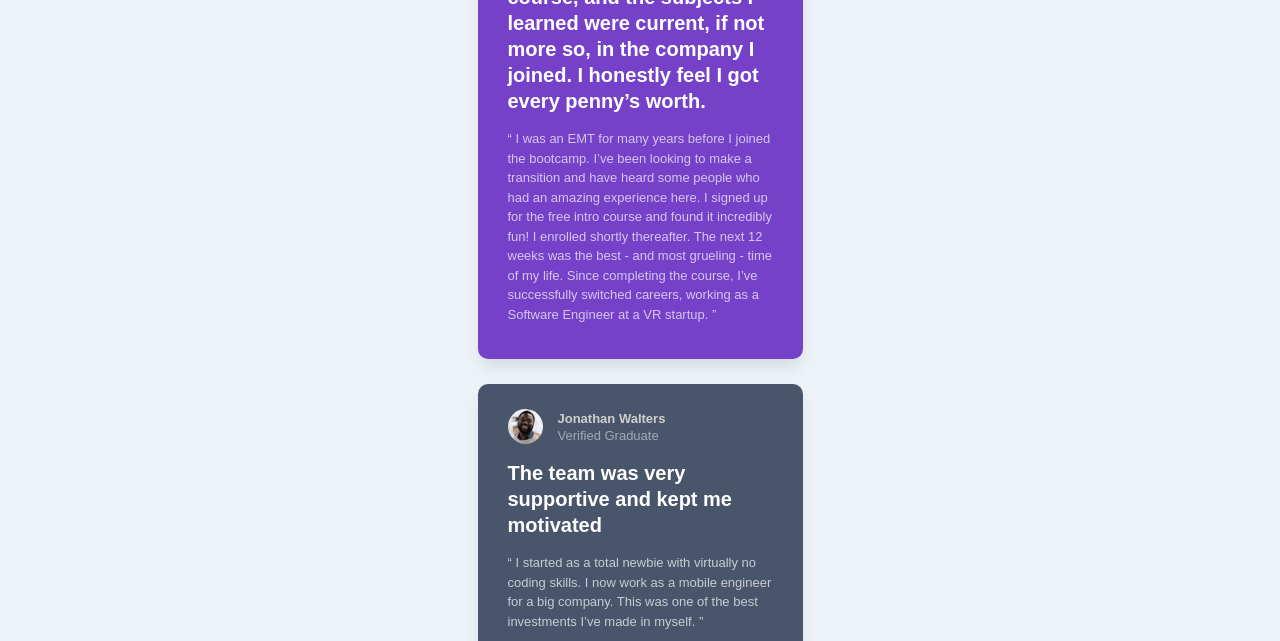
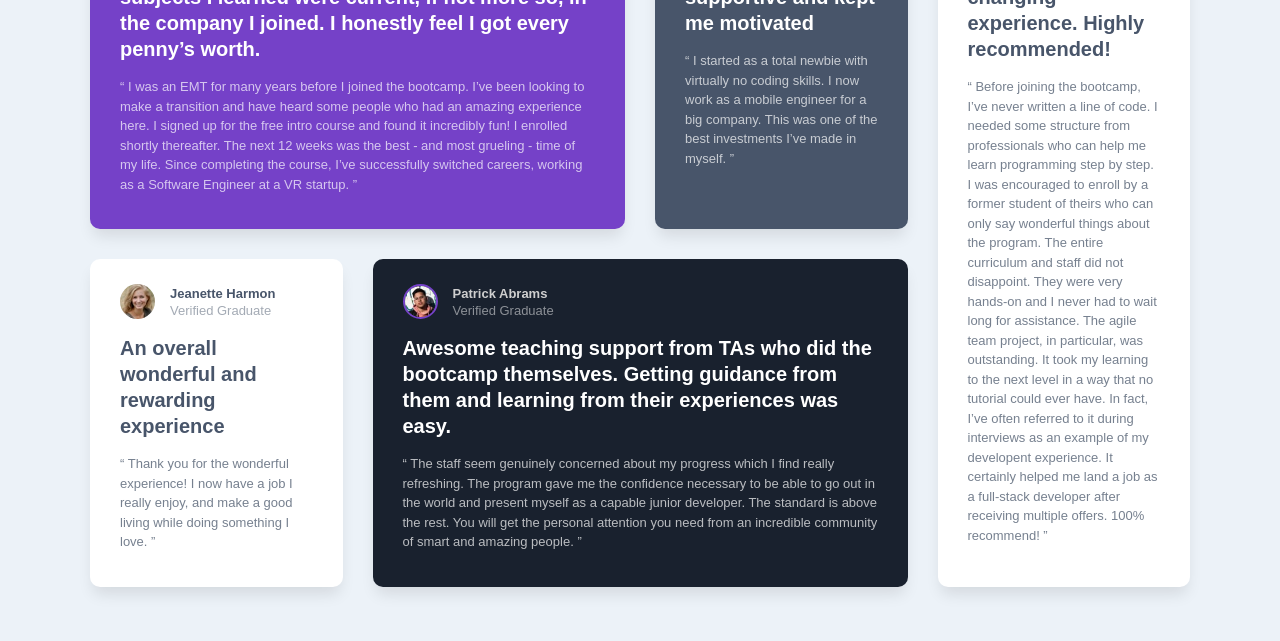
Before and after one commit to robinjmm/testimonial-grid-section, a website built with Vite: page index.html in a window 1280 px wide. Shown: the part 198-839 px from the top of the page. Built offline with nearby package versions, Linux system fonts and the light colour scheme.

Commit message:
Complete styling for large screens

```diff
--- a/index.html
+++ b/index.html
@@ -51,7 +51,7 @@
 				</div>
 			</div>
 
-			<p class="card__heading">I received a job offer mid-<br>course, and the subjects I <br> learned were current, if not more so,
+			<p class="card__heading">I received a job offer mid-<span></span>course, and the subjects I <span></span> learned were current, if not more so,
 				in the company I joined. I honestly feel I got every penny’s worth.</p>
 
 			<p class="card__text">“ I was an EMT for many years before I joined the bootcamp. I’ve been looking to make a
@@ -76,7 +76,7 @@
 				for a big company. This was one of the best investments I’ve made in myself. ”</p>
 		</article>
 
-		<article class="card card--white">
+		<article class="card card--white card--item-4">
 			<div class="card__header">
 				<img class="card__img js-jeanette" src="" alt="An image of Jeannete">
 				<div>
@@ -109,7 +109,7 @@
 				an incredible community of smart and amazing people. ”</p>
 		</article>
 
-		<article class="card card--white">
+		<article class="card card--white card--item-3">
 			<div class="card__header">
 				<img class="card__img js-kira" src="" alt="An image of Kira">
 				<div>
@@ -132,7 +132,7 @@
 	</main>
 
 	<footer>
-		<a href="https://github.com/robinjmm/testimonial-grid-section" target="_blank" title="GitHub Repo Link">
+		<a href="https://github.com/robinjmm/testimonial-grid-section" target="_blank" title="GitHub Repo Link" rel="noopener noreferrer">
 			<i class="fa-brands fa-github"></i>
 		</a>
 	</footer>
--- a/scss/components/_cards.scss
+++ b/scss/components/_cards.scss
@@ -94,6 +94,11 @@
         &--dark {
             color: var(--text-color-dark);
         }
+
+		& span::before {
+            content: "\A";
+            white-space: pre;
+        }
     }
 
 	&__text {
--- a/scss/layout/_home.scss
+++ b/scss/layout/_home.scss
@@ -1,6 +1,10 @@
 @use "../base/variables" as *;
 
 body {
+    display: flex;
+    flex-direction: column;
+    justify-content: center;
+    align-items: center;
     background-color: var(--bg-body);
     padding: 80px 0;
 }
--- a/scss/layout/_media-queries.scss
+++ b/scss/layout/_media-queries.scss
@@ -9,3 +9,46 @@
         }
     }
 }
+
+@media (min-width: 1200px) {
+    main {
+        width: 1100px;
+        height: 100%;
+        margin: 0 auto;
+        display: grid;
+        grid-template-columns: repeat(4, 1fr);
+        grid-template-rows: repeat(2, auto);
+        gap: 30px;
+    }
+
+	.card {
+        width: unset;
+        margin-bottom: 0;
+
+        &--violet {
+            grid-column: 1 / 3;
+        }
+
+		&--black {
+            grid-column: 2 / 4;
+        }
+
+		&--item-4 {
+            grid-row-start: 2;
+            grid-column: 1 / 2;
+        }
+
+		&--item-3 {
+            grid-column-start: 4;
+            grid-row: 1 / 3;
+        }
+
+		&__quote {
+            right: 80px;
+        }
+
+		&__heading span::before {
+            content: "";
+        }
+    }
+}
```
